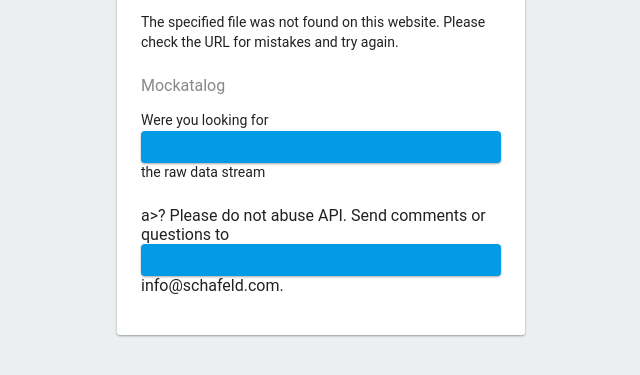
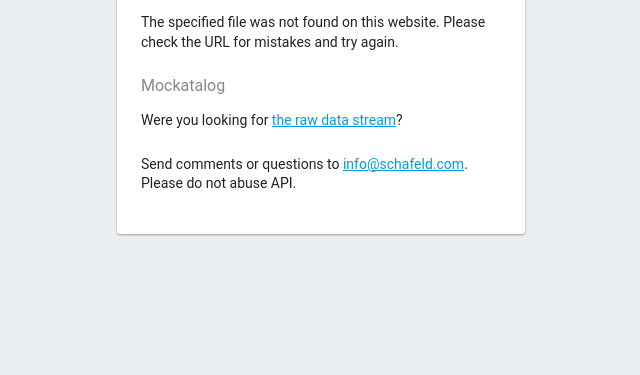
Before and after one commit to schafeld/mockatalog, a plain HTML site: page public/404.html in a window 1280 px wide. Shown: the part 187-562 px from the top of the page, without its empty margins (319-959 px from the left). Drawn offline with Linux system fonts and the light colour scheme.

Commit message:
fix and improve 404 page

```diff
--- a/public/404.html
+++ b/public/404.html
@@ -12,8 +12,8 @@
       #message h2 { color: #ffa100; font-weight: bold; font-size: 16px; margin: 0 0 8px; }
       #message h1 { font-size: 22px; font-weight: 300; color: rgba(0,0,0,0.6); margin: 0 0 16px;}
       #message p { line-height: 140%; margin: 16px 0 24px; font-size: 14px; }
-      #message a { display: block; text-align: center; background: #039be5; text-transform: uppercase; text-decoration: none; color: white; padding: 16px; border-radius: 4px; }
-      #message, #message a { box-shadow: 0 1px 3px rgba(0,0,0,0.12), 0 1px 2px rgba(0,0,0,0.24); }
+      #message a { display: inline-block; color: #039be5; }
+      #message{ box-shadow: 0 1px 3px rgba(0,0,0,0.12), 0 1px 2px rgba(0,0,0,0.24); }
       #load { color: rgba(0,0,0,0.4); text-align: center; font-size: 13px; }
       @media (max-width: 600px) {
         body, #message { margin-top: 0; background: white; box-shadow: none; }
@@ -28,9 +28,11 @@
       <p>The specified file was not found on this website. Please check the URL for mistakes and try again.</p>
       <h3>Mockatalog</h3>
       <p>
-        Were you looking for <a href="https://us-central1-mockatalog.cloudfunctions.net/api/say/hello"></a>the raw data stream</p>a>?
-        Please do not abuse API. Send comments or questions to <a href="mailto:info@schafeld.com"></a>info@schafeld.com</a>.
-    </p>
+        Were you looking for <a href="https://us-central1-mockatalog.cloudfunctions.net/api/say/hello">the raw data stream</a>?
+      </p>
+      <p>
+        Send comments or questions to <a href="mailto:info@schafeld.com">info@schafeld.com</a>. Please do not abuse API.
+      </p>
     </div>
   </body>
 </html>
```
